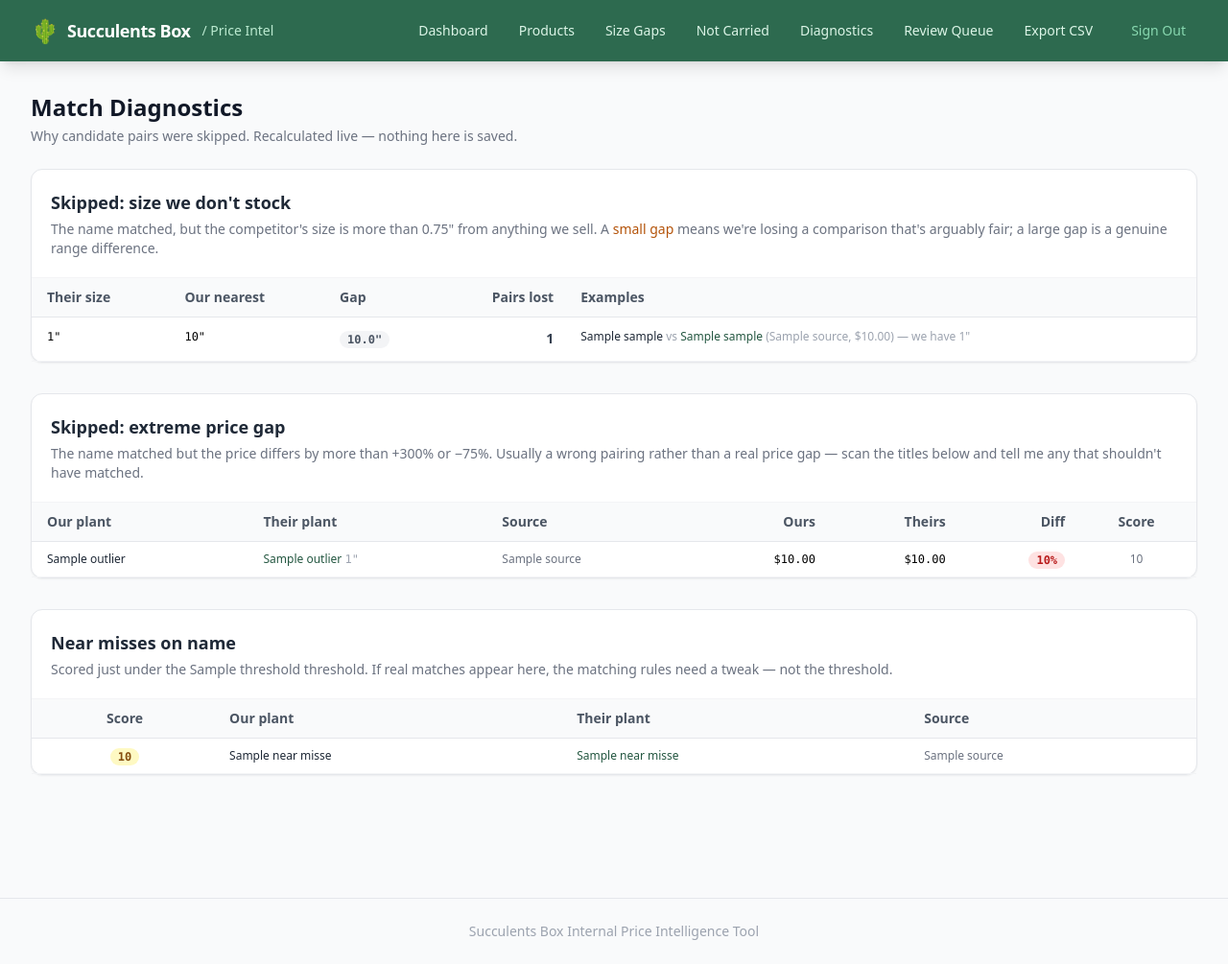
After one commit to emilie-afk/sb-price-checker, a Flask app: template templates/diagnostics.html in a window 1280 px wide. The commit adds this page. Shown: the whole page at 96% size. Run offline with Flask 3, Linux system fonts and the light colour scheme; the visitor is signed in with stand-in values (Sample User, id 1); the template is opened without the code that fills it: most values are stand-ins (such as "Sample title", 1, 10 or a date in 2020); some libraries are stand-ins or nearby versions.

Commit message:
Add files via upload

```diff
--- a/templates/base.html
+++ b/templates/base.html
@@ -53,6 +53,14 @@
              class="text-brand-100 hover:text-white hover:bg-brand-700 px-3 py-2 rounded-md text-sm font-medium transition-colors">
             Size Gaps
           </a>
+          <a href="{{ url_for('main.assortment_gaps') }}"
+             class="text-brand-100 hover:text-white hover:bg-brand-700 px-3 py-2 rounded-md text-sm font-medium transition-colors">
+            Not Carried
+          </a>
+          <a href="{{ url_for('main.diagnostics') }}"
+             class="text-brand-100 hover:text-white hover:bg-brand-700 px-3 py-2 rounded-md text-sm font-medium transition-colors">
+            Diagnostics
+          </a>
           <a href="{{ url_for('main.review_queue') }}"
              class="text-brand-100 hover:text-white hover:bg-brand-700 px-3 py-2 rounded-md text-sm font-medium transition-colors">
             Review Queue
--- /dev/null
+++ b/templates/diagnostics.html
@@ -0,0 +1,178 @@
+{% extends "base.html" %}
+{% block title %}Match Diagnostics{% endblock %}
+
+{% macro src(k) %}{{ source_labels.get(k, k) }}{% endmacro %}
+
+{% block content %}
+<div class="mb-6">
+  <h1 class="text-2xl font-bold text-gray-900">Match Diagnostics</h1>
+  <p class="text-gray-500 text-sm mt-1">
+    Why candidate pairs were skipped. Recalculated live — nothing here is saved.
+  </p>
+</div>
+
+<!-- ── Size gaps ─────────────────────────────────────────────── -->
+<div class="bg-white rounded-xl border border-gray-200 shadow-sm mb-8">
+  <div class="p-5 border-b border-gray-100">
+    <h2 class="text-lg font-semibold text-gray-800">Skipped: size we don't stock</h2>
+    <p class="text-sm text-gray-500 mt-1">
+      The name matched, but the competitor's size is more than 0.75&quot; from anything we sell.
+      A <span class="font-medium text-amber-700">small gap</span> means we're losing a comparison
+      that's arguably fair; a large gap is a genuine range difference.
+    </p>
+  </div>
+
+  {% if size_gaps %}
+  <div class="overflow-x-auto">
+    <table class="w-full text-sm">
+      <thead class="bg-gray-50 border-b border-gray-200">
+        <tr>
+          <th class="text-left px-4 py-2.5 font-semibold text-gray-600 whitespace-nowrap">Their size</th>
+          <th class="text-left px-3 py-2.5 font-semibold text-gray-600 whitespace-nowrap">Our nearest</th>
+          <th class="text-left px-3 py-2.5 font-semibold text-gray-600 whitespace-nowrap">Gap</th>
+          <th class="text-right px-3 py-2.5 font-semibold text-gray-600 whitespace-nowrap">Pairs lost</th>
+          <th class="text-left px-4 py-2.5 font-semibold text-gray-600">Examples</th>
+        </tr>
+      </thead>
+      <tbody>
+        {% for g in size_gaps %}
+        <tr class="border-b border-gray-100 align-top">
+          <td class="px-4 py-3 font-mono text-xs whitespace-nowrap">
+            {% if g.comp_size is not none %}{{ "%g"|format(g.comp_size) }}&quot;
+            {% else %}<span class="text-gray-400">no size</span>{% endif %}
+          </td>
+          <td class="px-3 py-3 font-mono text-xs whitespace-nowrap">
+            {% if g.nearest is not none %}{{ "%g"|format(g.nearest) }}&quot;
+            {% else %}<span class="text-gray-400">—</span>{% endif %}
+          </td>
+          <td class="px-3 py-3 whitespace-nowrap">
+            {% if g.gap is not none %}
+              <span class="font-mono text-xs font-semibold px-2 py-0.5 rounded-full
+                {% if g.gap <= 1.5 %}bg-amber-100 text-amber-800{% else %}bg-gray-100 text-gray-600{% endif %}">
+                {{ "%.1f"|format(g.gap) }}&quot;
+              </span>
+              {% if g.gap <= 1.5 %}<span class="text-xs text-amber-700 ml-1">close</span>{% endif %}
+            {% else %}<span class="text-gray-300">—</span>{% endif %}
+          </td>
+          <td class="px-3 py-3 text-right font-semibold text-gray-700">{{ g.count }}</td>
+          <td class="px-4 py-3">
+            {% for s in g.samples[:3] %}
+            <div class="text-xs text-gray-600 mb-1 leading-snug">
+              <span class="text-gray-800">{{ s.sb_title }}</span>
+              <span class="text-gray-400">vs</span>
+              <a href="{{ s.url }}" target="_blank" rel="noopener"
+                 class="text-brand-700 hover:underline">{{ s.comp_title }}</a>
+              <span class="text-gray-400">({{ src(s.source) }}, ${{ "%.2f"|format(s.comp_price) }})</span>
+              {% if s.our_sizes %}
+              <span class="text-gray-400">— we have
+                {% for z in s.our_sizes %}{{ "%g"|format(z) }}&quot;{% if not loop.last %}, {% endif %}{% endfor %}
+              </span>
+              {% endif %}
+            </div>
+            {% endfor %}
+          </td>
+        </tr>
+        {% endfor %}
+      </tbody>
+    </table>
+  </div>
+  {% else %}
+  <p class="p-6 text-sm text-gray-400">No size-based skips.</p>
+  {% endif %}
+</div>
+
+<!-- ── Price outliers ────────────────────────────────────────── -->
+<div class="bg-white rounded-xl border border-gray-200 shadow-sm mb-8">
+  <div class="p-5 border-b border-gray-100">
+    <h2 class="text-lg font-semibold text-gray-800">Skipped: extreme price gap</h2>
+    <p class="text-sm text-gray-500 mt-1">
+      The name matched but the price differs by more than +300% or −75%. Usually a
+      <span class="font-medium">wrong pairing</span> rather than a real price gap — scan the
+      titles below and tell me any that shouldn't have matched.
+    </p>
+  </div>
+
+  {% if outliers %}
+  <div class="overflow-x-auto" style="max-height:26rem; overflow-y:auto;">
+    <table class="w-full text-sm">
+      <thead class="bg-gray-50 border-b border-gray-200" style="position:sticky; top:0; z-index:10;">
+        <tr>
+          <th class="text-left px-4 py-2.5 font-semibold text-gray-600">Our plant</th>
+          <th class="text-left px-3 py-2.5 font-semibold text-gray-600">Their plant</th>
+          <th class="text-left px-3 py-2.5 font-semibold text-gray-600 whitespace-nowrap">Source</th>
+          <th class="text-right px-3 py-2.5 font-semibold text-gray-600 whitespace-nowrap">Ours</th>
+          <th class="text-right px-3 py-2.5 font-semibold text-gray-600 whitespace-nowrap">Theirs</th>
+          <th class="text-right px-3 py-2.5 font-semibold text-gray-600 whitespace-nowrap">Diff</th>
+          <th class="text-center px-3 py-2.5 font-semibold text-gray-600 whitespace-nowrap">Score</th>
+        </tr>
+      </thead>
+      <tbody>
+        {% for o in outliers %}
+        <tr class="border-b border-gray-100 hover:bg-gray-50">
+          <td class="px-4 py-2 text-xs text-gray-800" style="max-width:220px;">{{ o.sb_title }}</td>
+          <td class="px-3 py-2 text-xs" style="max-width:220px;">
+            <a href="{{ o.url }}" target="_blank" rel="noopener" class="text-brand-700 hover:underline">{{ o.comp_title }}</a>
+            {% if o.size %}<span class="text-gray-400 font-mono"> {{ "%g"|format(o.size) }}&quot;</span>{% endif %}
+            {% if o.tier == 'entry' %}<span class="text-gray-400" title="entry-price comparison">~</span>{% endif %}
+          </td>
+          <td class="px-3 py-2 text-xs text-gray-500 whitespace-nowrap">{{ src(o.source) }}</td>
+          <td class="px-3 py-2 text-right font-mono text-xs">${{ "%.2f"|format(o.sb_price) }}</td>
+          <td class="px-3 py-2 text-right font-mono text-xs">${{ "%.2f"|format(o.comp_price) }}</td>
+          <td class="px-3 py-2 text-right">
+            <span class="font-mono text-xs font-semibold px-2 py-0.5 rounded-full bg-red-100 text-red-700">
+              {% if o.diff > 0 %}+{% endif %}{{ "%.0f"|format(o.diff) }}%
+            </span>
+          </td>
+          <td class="px-3 py-2 text-center text-xs text-gray-500">{{ o.score }}</td>
+        </tr>
+        {% endfor %}
+      </tbody>
+    </table>
+  </div>
+  {% else %}
+  <p class="p-6 text-sm text-gray-400">No price outliers.</p>
+  {% endif %}
+</div>
+
+<!-- ── Name near misses ──────────────────────────────────────── -->
+<div class="bg-white rounded-xl border border-gray-200 shadow-sm mb-8">
+  <div class="p-5 border-b border-gray-100">
+    <h2 class="text-lg font-semibold text-gray-800">Near misses on name</h2>
+    <p class="text-sm text-gray-500 mt-1">
+      Scored just under the {{ threshold }} threshold. If real matches appear here, the
+      matching rules need a tweak — not the threshold.
+    </p>
+  </div>
+
+  {% if near_misses %}
+  <div class="overflow-x-auto" style="max-height:26rem; overflow-y:auto;">
+    <table class="w-full text-sm">
+      <thead class="bg-gray-50 border-b border-gray-200" style="position:sticky; top:0; z-index:10;">
+        <tr>
+          <th class="text-center px-4 py-2.5 font-semibold text-gray-600 whitespace-nowrap">Score</th>
+          <th class="text-left px-3 py-2.5 font-semibold text-gray-600">Our plant</th>
+          <th class="text-left px-3 py-2.5 font-semibold text-gray-600">Their plant</th>
+          <th class="text-left px-3 py-2.5 font-semibold text-gray-600 whitespace-nowrap">Source</th>
+        </tr>
+      </thead>
+      <tbody>
+        {% for n in near_misses %}
+        <tr class="border-b border-gray-100 hover:bg-gray-50">
+          <td class="px-4 py-2 text-center">
+            <span class="font-mono text-xs font-semibold px-2 py-0.5 rounded-full bg-yellow-100 text-yellow-800">{{ n.score }}</span>
+          </td>
+          <td class="px-3 py-2 text-xs text-gray-800" style="max-width:260px;">{{ n.sb_title }}</td>
+          <td class="px-3 py-2 text-xs" style="max-width:260px;">
+            <a href="{{ n.url }}" target="_blank" rel="noopener" class="text-brand-700 hover:underline">{{ n.comp_title }}</a>
+          </td>
+          <td class="px-3 py-2 text-xs text-gray-500 whitespace-nowrap">{{ src(n.source) }}</td>
+        </tr>
+        {% endfor %}
+      </tbody>
+    </table>
+  </div>
+  {% else %}
+  <p class="p-6 text-sm text-gray-400">No near misses.</p>
+  {% endif %}
+</div>
+{% endblock %}
```
Also changed, not shown: app/matcher.py (+184 -0 lines), app/routes.py (+34 -0 lines), templates/assortment_gaps.html (added, +120 -0 lines).
